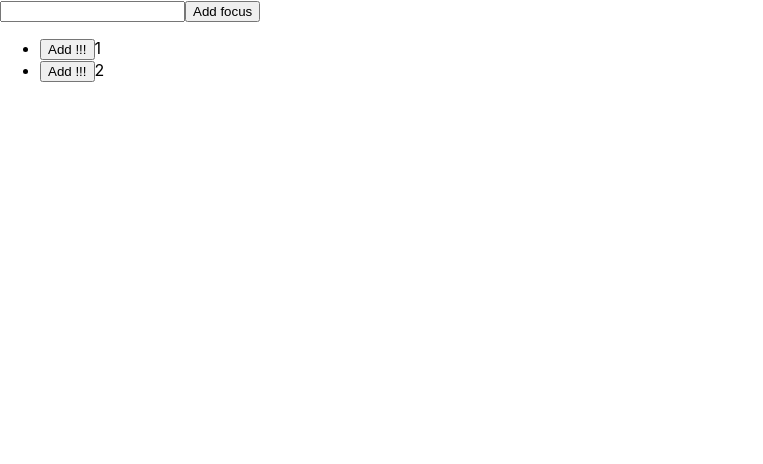
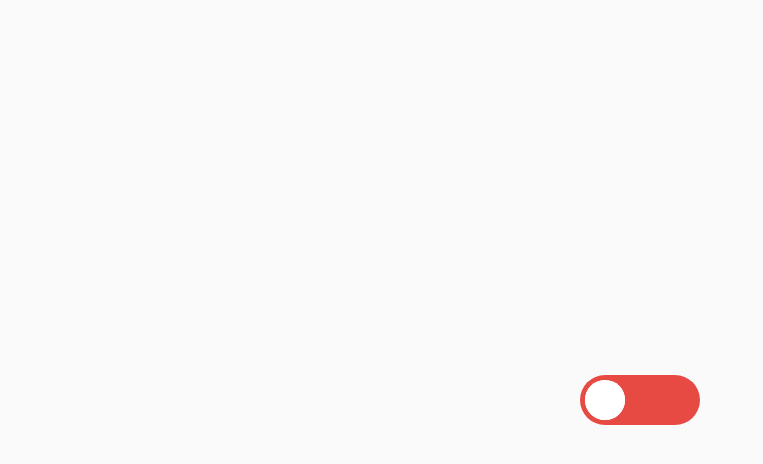
Before and after one commit to HannaKar701/HW-React, a React (Create React App) app: page / in a window 1280 px wide. Shown: the top 464 px of the page, without its empty margins (0-763 px from the left). Built offline with nearby package versions, Linux system fonts and the light colour scheme.

Commit message:
Practise with context in React: night mode

```diff
--- a/package.json
+++ b/package.json
@@ -10,6 +10,7 @@
         "react-content-loader": "^7.0.0",
         "react-dom": "^18.2.0",
         "react-scripts": "5.0.1",
+        "sass": "^1.72.0",
         "uuid": "^9.0.1",
         "web-vitals": "^2.1.4"
     },
--- a/src/App.css
+++ /dev/null
@@ -1,12 +0,0 @@
-.wrapper {
-    display: flex;
-    flex-direction: column;
-    align-items: center;
-    justify-content: center;
-    width: 100%;
-    height: 500px;
-}
-
-h1 {
-    margin-right: 10px;
-}
--- a/src/App.js
+++ /dev/null
@@ -1,25 +0,0 @@
-import { useState, useRef } from 'react';
-import ChildComponent from './components/ChildComponent.jsx';
-
-import './App.css';
-
-const App = () => {
-    const [arrList, setArrList] = useState([1, 2]);
-    const link = useRef(null);
-    const addFocus = () => link.current.focus();
-    const addItem = (event) => {
-        if (event.key === 'Enter') {
-            setArrList((data) => [...data, link.current.value]);
-        }
-    };
-
-    return (
-        <>
-            <input ref={link} onKeyDown={addItem}></input>
-            <button onClick={addFocus}>Add focus</button>
-            <ChildComponent value={arrList} onItemChange={setArrList} />
-        </>
-    );
-};
-
-export default App;
--- a/src/components/ChildComponent.jsx
+++ /dev/null
@@ -1,31 +0,0 @@
-import { memo } from 'react';
-import { v4 as uuidv4 } from 'uuid';
-
-function arePropsEqual(oldProps, newProps) {
-    return (
-        oldProps.value.length === newProps.value.length &&
-        oldProps.value.every((oldData, index) => {
-            const newData = newProps.value[index];
-            return oldData === newData;
-        })
-    );
-}
-
-const List = ({ value, onItemChange }) => {
-    const addValue = (index) => {
-        const newData = [...value];
-        newData[index] = '!!!' + newData[index];
-        onItemChange(newData);
-    };
-
-    let finalItems = value.map((item, index) => (
-        <li key={uuidv4()}>
-            <button onClick={() => addValue(index)}>Add !!!</button>
-            {item}
-        </li>
-    ));
-
-    return <ul>{finalItems}</ul>;
-};
-
-export default memo(List, arePropsEqual);
--- /dev/null
+++ b/src/components/Root/index.js
@@ -0,0 +1,19 @@
+import React from 'react';
+import { ThemeContext, themes } from '../../context/ThemeContext';
+import Toggle from '../Toggle';
+
+const Root = () => (
+    <ThemeContext.Consumer>
+        {({ theme, setTheme }) => (
+            <Toggle
+                onChange={() => {
+                    if (theme === themes.light) setTheme(themes.dark);
+                    if (theme === themes.dark) setTheme(themes.light);
+                }}
+                value={theme === themes.dark}
+            />
+        )}
+    </ThemeContext.Consumer>
+);
+
+export default Root;
--- /dev/null
+++ b/src/components/Toggle/index.js
@@ -0,0 +1,14 @@
+import React from 'react';
+import styles from './index.module.scss';
+
+const Toggle = ({ value, onChange }) => {
+    return (
+        <label className={styles.root} htmlFor="toggler">
+            <input id="toggler" type="checkbox" onClick={onChange} checked={value} readOnly />
+            <span className={styles.slider} />
+            <span className={styles.wave} />
+        </label>
+    );
+};
+
+export default Toggle;
--- /dev/null
+++ b/src/components/Toggle/index.module.scss
@@ -0,0 +1,90 @@
+.root {
+    position: absolute;
+    top: 50%;
+    left: 50%;
+    width: 120px;
+    height: 50px;
+    transform: translate(-50%, -50%);
+    input {
+        display: none;
+    }
+    .slider {
+        position: absolute;
+        top: 0;
+        right: 0;
+        bottom: 0;
+        left: 0;
+        z-index: 1;
+        overflow: hidden;
+        background-color: #e74a42;
+        border-radius: 50px;
+        cursor: pointer;
+        transition: all 1.4s;
+        &:before,
+        &:after {
+            content: '';
+            position: absolute;
+            bottom: 5px;
+            left: 5px;
+            width: 40px;
+            height: 40px;
+            background-color: #ffffff;
+            border-radius: 30px;
+        }
+        &:before {
+            transition: 0.4s;
+        }
+        &:after {
+            transition: 0.5s;
+        }
+    }
+    .wave {
+        position: absolute;
+        top: 0;
+        left: 0;
+        width: 120px;
+        height: 50px;
+        border-radius: 40px;
+        transition: all 1.4s;
+        &:after {
+            content: '';
+            position: absolute;
+            top: 3px;
+            left: 20%;
+            width: 60px;
+            height: 3px;
+            background: #ffffff;
+            border-radius: 100%;
+            opacity: 0.4;
+        }
+        &:before {
+            content: '';
+            position: absolute;
+            top: 10px;
+            left: 30%;
+            width: 35px;
+            height: 2px;
+            background: #ffffff;
+            border-radius: 100%;
+            opacity: 0.3;
+        }
+    }
+    .text {
+        color: #ffffff;
+        max-width: 300px;
+        text-align: center;
+        font-size: 16px;
+        font-family: Verdana, Geneva, Tahoma, sans-serif;
+    }
+    input:checked + .slider {
+        background-color: transparent;
+        &:before,
+        &:after {
+            transform: translateX(70px);
+        }
+    }
+    input:checked ~ .wave {
+        display: block;
+        background-color: #3398d9;
+    }
+}
--- /dev/null
+++ b/src/context/ThemeContext.js
@@ -0,0 +1,8 @@
+import React from 'react';
+
+export const themes = {
+    dark: 'dark',
+    light: 'light',
+};
+
+export const ThemeContext = React.createContext({});
--- a/src/index.css
+++ /dev/null
@@ -1,11 +0,0 @@
-body {
-    margin: 0;
-    font-family: -apple-system, BlinkMacSystemFont, 'Segoe UI', 'Roboto', 'Oxygen', 'Ubuntu',
-        'Cantarell', 'Fira Sans', 'Droid Sans', 'Helvetica Neue', sans-serif;
-    -webkit-font-smoothing: antialiased;
-    -moz-osx-font-smoothing: grayscale;
-}
-
-code {
-    font-family: source-code-pro, Menlo, Monaco, Consolas, 'Courier New', monospace;
-}
--- a/src/index.js
+++ b/src/index.js
@@ -1,7 +1,12 @@
 import React from 'react';
 import ReactDOM from 'react-dom/client';
-import './index.css';
-import LifecycleComponent from './App';
+import Root from './components/Root';
+import ThemeProvider from './providers/ThemeProvider';
+import './index.scss';
 
 const root = ReactDOM.createRoot(document.getElementById('root'));
-root.render(<LifecycleComponent />);
+root.render(
+    <ThemeProvider>
+        <Root />
+    </ThemeProvider>,
+);
--- /dev/null
+++ b/src/index.scss
@@ -0,0 +1,11 @@
+:root[data-theme='light'] {
+    --background-color: #fafafa;
+}
+
+:root[data-theme='dark'] {
+    --background-color: #2b3e51;
+}
+
+body {
+    background: var(--background-color);
+}
--- /dev/null
+++ b/src/providers/ThemeProvider.js
@@ -0,0 +1,25 @@
+import React from 'react';
+import { ThemeContext, themes } from '../context/ThemeContext';
+
+const getTheme = () => {
+    const theme = `${window?.localStorage?.getItem('theme')}`;
+    if (Object.values(themes).includes(theme)) return theme;
+
+    const userMedia = window.matchMedia('(prefers-color-scheme: light)');
+    if (userMedia.matches) return themes.light;
+
+    return themes.dark;
+};
+
+const ThemeProvider = ({ children }) => {
+    const [theme, setTheme] = React.useState(getTheme);
+
+    React.useEffect(() => {
+        document.documentElement.dataset.theme = theme;
+        localStorage.setItem('theme', theme);
+    }, [theme]);
+
+    return <ThemeContext.Provider value={{ theme, setTheme }}>{children}</ThemeContext.Provider>;
+};
+
+export default ThemeProvider;
```
Also changed, not shown: 1 other file (tests, documents, lock files or other folders).
